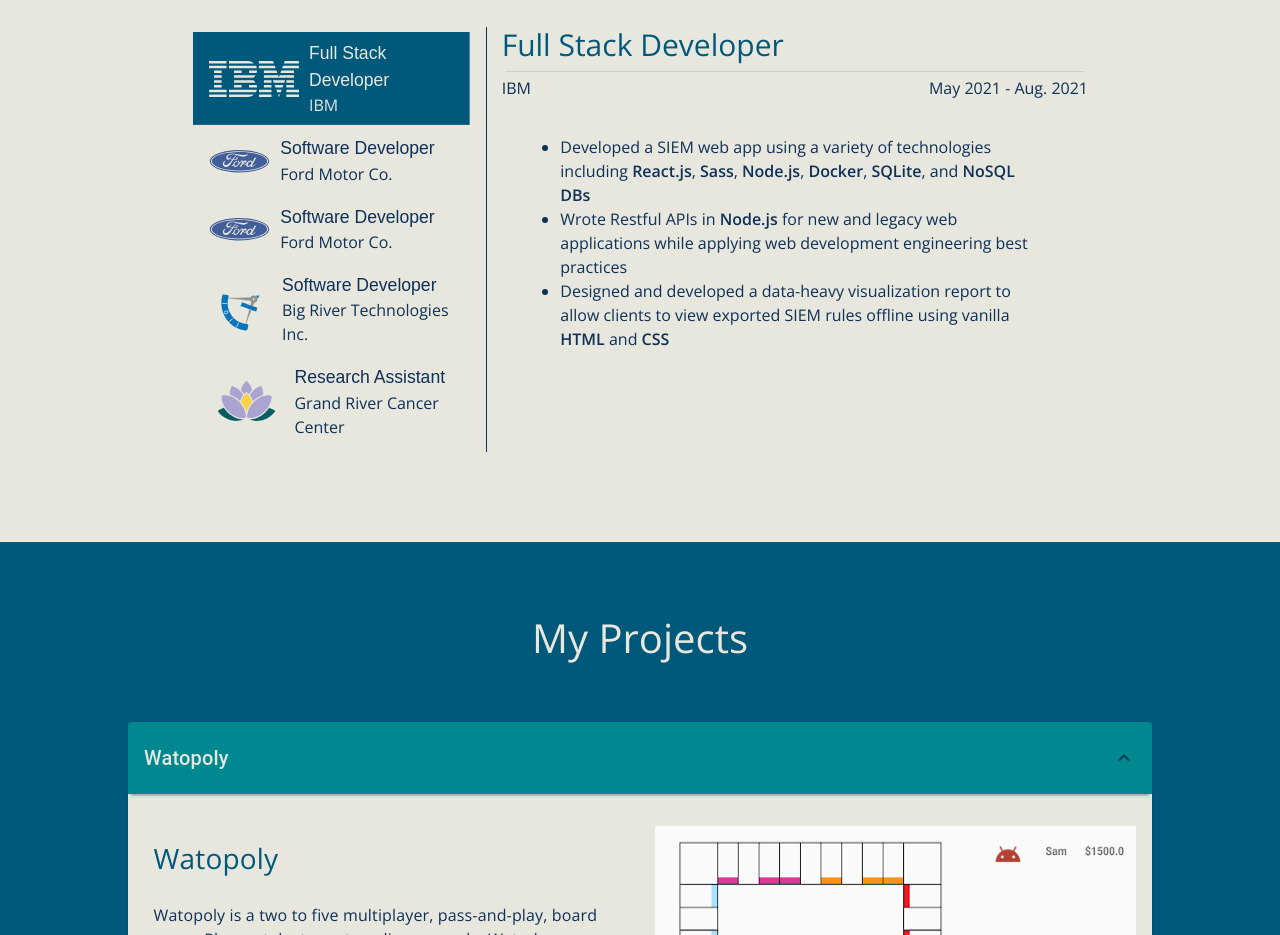
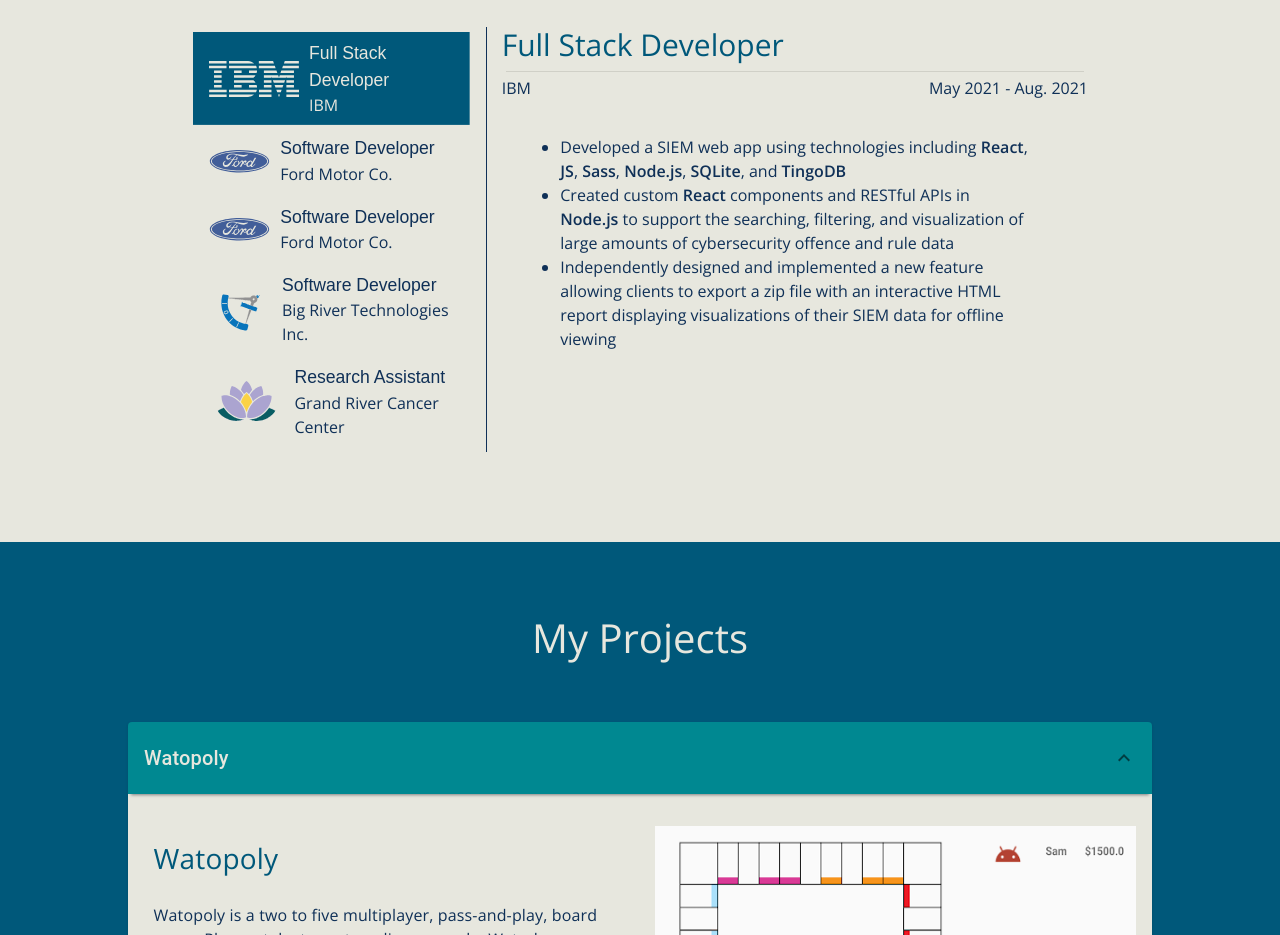
Before and after one commit to PatrickBMaloney/personal-website, a React (Create React App) app: page / in a window 1280 px wide. Shown: the part 1463-2398 px from the top of the page. Built offline with nearby package versions, Linux system fonts and the light colour scheme.

Commit message:
update experience section

```diff
--- a/src/Experience/Experience.jsx
+++ b/src/Experience/Experience.jsx
@@ -22,7 +22,6 @@
                           className="experience-section__company-logo experience-section__company-logo--ibm"
                           xmlns="http://www.w3.org/2000/svg"
                           version="1.1"
-                          // xmlns:xlink="http://www.w3.org/1999/xlink"
                           width="1000"
                           height="400"
                         >
@@ -259,25 +258,20 @@
                     <p className="float-right">May 2021 - Aug. 2021</p>
                     <ul className="experience-bullets">
                       <li>
-                        Developed a SIEM web app using a variety of technologies
-                        including <span className="bold">React.js</span>,{" "}
+                        Developed a SIEM web app using technologies including <span className="bold">React</span>,{" "}
+                        <span className="bold">JS</span>,{" "}
                         <span className="bold">Sass</span>,{" "}
                         <span className="bold">Node.js</span>,{" "}
-                        <span className="bold">Docker</span>,{" "}
                         <span className="bold">SQLite</span>, and{" "}
-                        <span className="bold">NoSQL DBs</span>
+                        <span className="bold">TingoDB</span>
                       </li>
                       <li>
-                        Wrote Restful APIs in{" "}
-                        <span className="bold">Node.js</span> for new and legacy
-                        web applications while applying web development
-                        engineering best practices
+                        Created custom <span className="bold">React</span> components and RESTful APIs in <span className="bold">Node.js</span> to support the searching, filtering, and visualization
+                        of large amounts of cybersecurity offence and rule data
                       </li>
                       <li>
-                        Designed and developed a data-heavy visualization report
-                        to allow clients to view exported SIEM rules offline
-                        using vanilla <span className="bold">HTML</span> and{" "}
-                        <span className="bold">CSS</span>
+                        Independently designed and implemented a new feature allowing clients to export a zip file with an interactive HTML
+                        report displaying visualizations of their SIEM data for offline viewing
                       </li>
                     </ul>
                   </div>
@@ -299,15 +293,15 @@
                         stability and maintainability
                       </li>
                       <li>
+                        Completely redesigned the team’s API to allow for
+                        request status callbacks and a more efficient use-case-based
+                        requesting interface
+                      </li>
+                      <li>
                         Expanded unit test coverage by 25% using{" "}
                         <span className="bold">gtest</span> and{" "}
                         <span className="bold">gmock</span> frameworks within
                         first two weeks
-                      </li>
-                      <li>
-                        Completely redesigned the team’s API to allow for
-                        request status callbacks and a simplified use case based
-                        requesting interface
                       </li>
                     </ul>
                   </div>
@@ -361,11 +355,9 @@
                         and access management
                       </li>
                       <li>
-                        Wrote clean code in{" "}
-                        <span className="bold">JavaScript</span>,{" "}
-                        <span className="bold">HTML</span>, and{" "}
-                        <span className="bold">CSS</span> for the company’s
-                        internal and external websites
+                        Used{" "}
+                        <span className="bold">React</span> and{" "}
+                        <span className="bold">CSS</span> to implement new features and defect fixes to support the development of a client web app
                       </li>
                       <li>
                         Developed coding best practice and company standards
```
